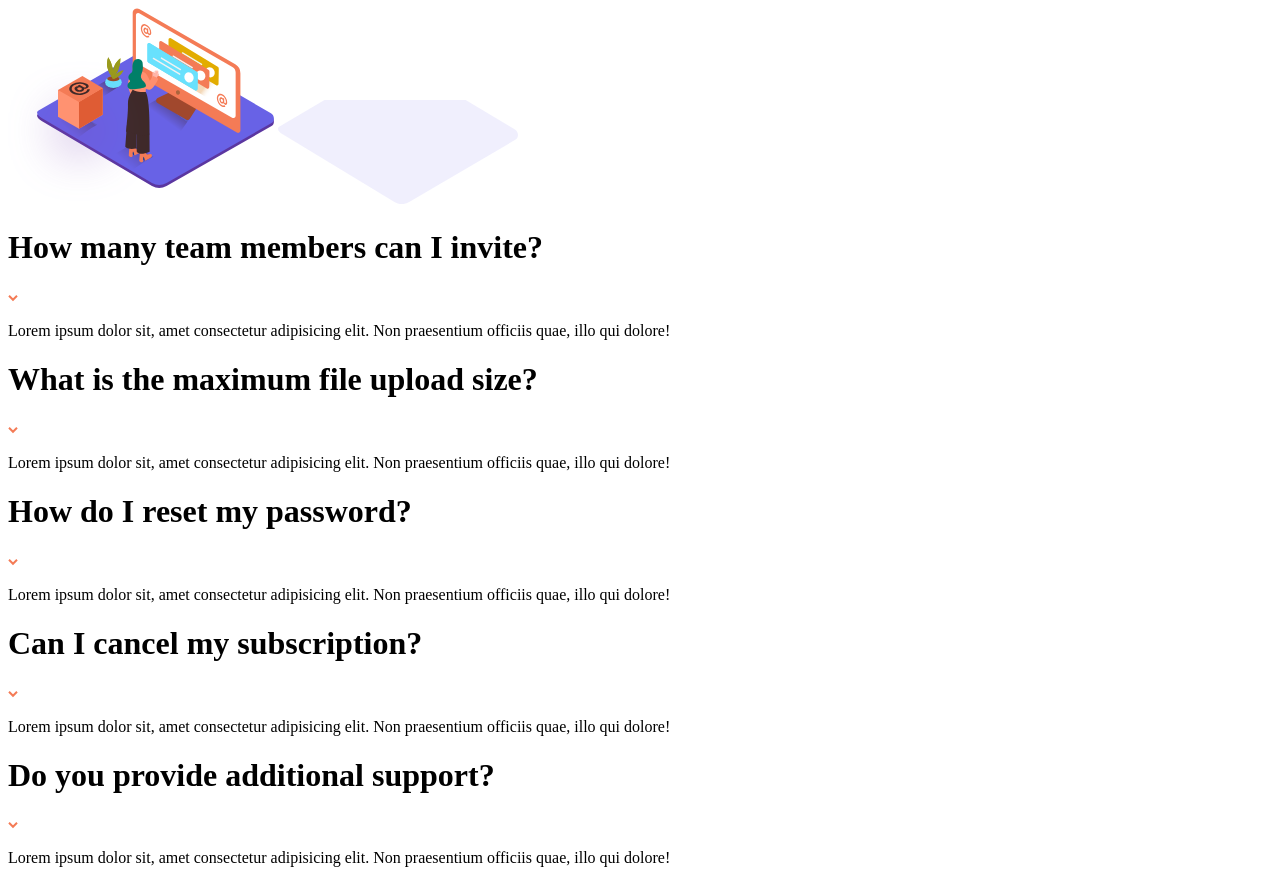
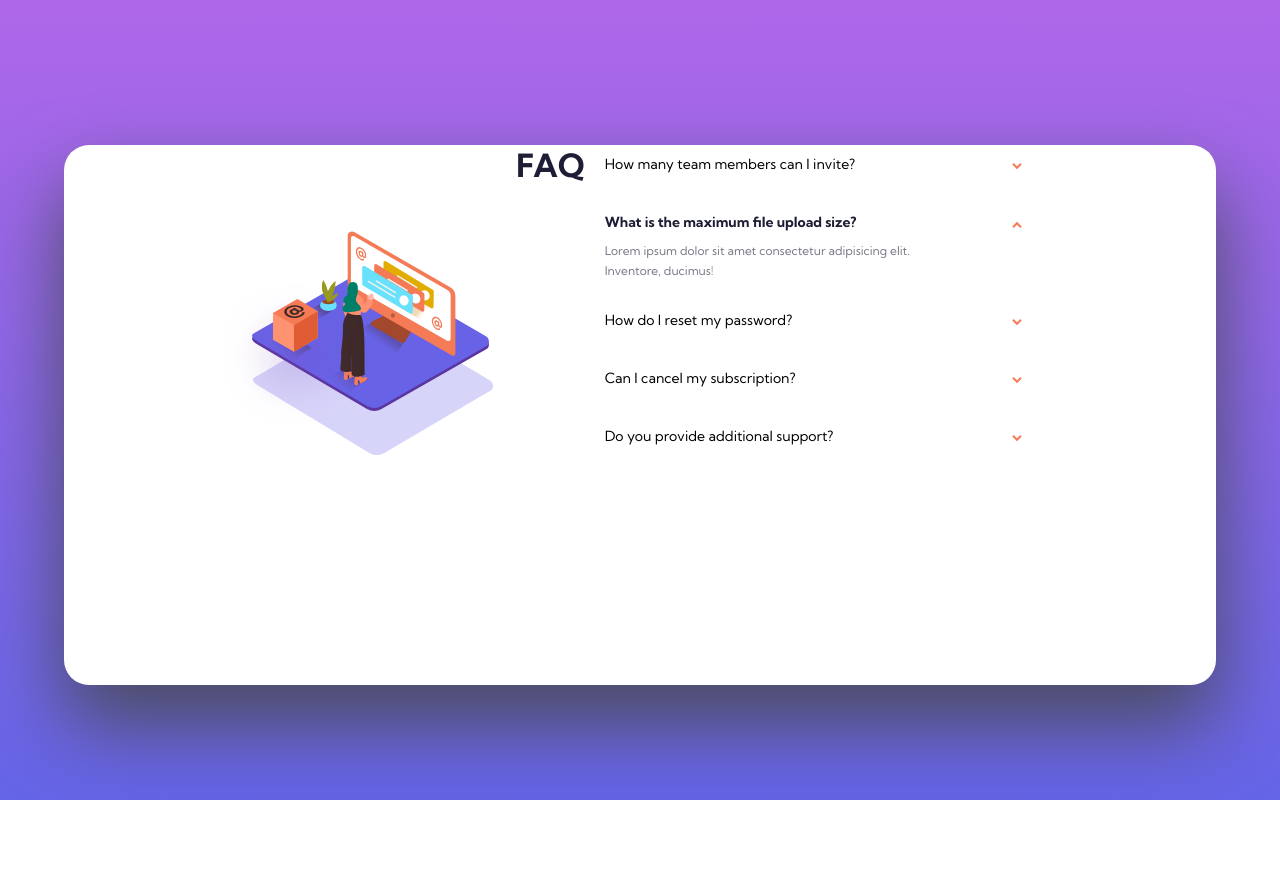
Before and after one commit to m4sc0/faq-accordion-card, a plain HTML site: page index.html in a window 1280 px wide. After the commit the page ends 800 px from the top, so only its background shows below. Drawn offline with Linux system fonts and the light colour scheme.

Commit message:
Added changes in HTML and CSS done

```diff
--- a/index.html
+++ b/index.html
@@ -7,58 +7,63 @@
     <meta name="theme-color" content="hsl(273, 75%, 66%)">
     <link href="https://fonts.googleapis.com/css2?family=Kumbh+Sans:wght@400;700&display=swap" rel="stylesheet">
     <link rel="shortcut icon" href="images/favicon-32x32.png" type="image/x-icon">
+    <link rel="stylesheet" href="style.css">
     <title>FAQ Accordion card</title>
 </head>
 <body>
     <div class="container">
         <div class="img-container">
-            <img src="images/illustration-woman-online-mobile.svg" alt="Image">
-            <img src="images/bg-pattern-mobile.svg" alt="Shadow">
+            <img class="img" src="images/illustration-woman-online-mobile.svg" alt="Image">
+            <!-- Made 3 shadows for better visibility -->
+            <img class="shadow" src="images/bg-pattern-mobile.svg" alt="Shadow">
+            <img class="shadow" src="images/bg-pattern-mobile.svg" alt="Shadow">
+            <img class="shadow" src="images/bg-pattern-mobile.svg" alt="Shadow">
         </div>
+        <h1 class="heading">FAQ</h1>
         <div class="faq-container">
-            <div class="question q1">
+            <div class="question q1 hide">
                 <label for="question" class="q-label">
-                    <h1>How many team members can I invite?</h1>
-                    <img src="images/icon-arrow-down.svg" alt="Arrow">
+                    <h3 class="q-heading" >How many team members can I invite?</h3>
+                    <img  class="q-img" src="images/icon-arrow-down.svg" alt="Arrow">
                 </label>
                 <div class="panel">
-                    <p>Lorem ipsum dolor sit, amet consectetur adipisicing elit. Non praesentium officiis quae, illo qui dolore!</p>
+                    <p>Lorem ipsum dolor sit amet consectetur adipisicing elit. Inventore, ducimus!</p>
                 </div>
             </div>
-            <div class="question q2">
+            <div class="question q2 show">
                 <label for="question" class="q-label">
-                    <h1>What is the maximum file upload size?</h1>
-                    <img src="images/icon-arrow-down.svg" alt="Arrow">
+                    <h3 class="q-heading" >What is the maximum file upload size?</h3>
+                    <img  class="q-img" src="images/icon-arrow-down.svg" alt="Arrow">
                 </label>
                 <div class="panel">
-                    <p>Lorem ipsum dolor sit, amet consectetur adipisicing elit. Non praesentium officiis quae, illo qui dolore!</p>
+                    <p>Lorem ipsum dolor sit amet consectetur adipisicing elit. Inventore, ducimus!</p>
                 </div>
             </div>
-            <div class="question q3">
+            <div class="question q3 hide">
                 <label for="question" class="q-label">
-                    <h1>How do I reset my password?</h1>
-                    <img src="images/icon-arrow-down.svg" alt="Arrow">
+                    <h3 class="q-heading" >How do I reset my password?</h3>
+                    <img  class="q-img" src="images/icon-arrow-down.svg" alt="Arrow">
                 </label>
                 <div class="panel">
-                    <p>Lorem ipsum dolor sit, amet consectetur adipisicing elit. Non praesentium officiis quae, illo qui dolore!</p>
+                    <pLorem ipsum dolor sit amet consectetur adipisicing elit. Inventore, ducimus!!</p>
                 </div>
             </div>
-            <div class="question q4">
+            <div class="question q4 hide">
                 <label for="question" class="q-label">
-                    <h1>Can I cancel my subscription?</h1>
-                    <img src="images/icon-arrow-down.svg" alt="Arrow">
+                    <h3 class="q-heading" >Can I cancel my subscription?</h3>
+                    <img  class="q-img" src="images/icon-arrow-down.svg" alt="Arrow">
                 </label>
                 <div class="panel">
-                    <p>Lorem ipsum dolor sit, amet consectetur adipisicing elit. Non praesentium officiis quae, illo qui dolore!</p>
+                    <p>Lorem ipsum dolor sit amet consectetur adipisicing elit. Inventore, ducimus!</p>
                 </div>
             </div>
-            <div class="question q5">
+            <div class="question q5 hide">
                 <label for="question" class="q-label">
-                    <h1>Do you provide additional support?</h1>
-                    <img src="images/icon-arrow-down.svg" alt="Arrow">
+                    <h3 class="q-heading" >Do you provide additional support?</h3>
+                    <img  class="q-img" src="images/icon-arrow-down.svg" alt="Arrow">
                 </label>
                 <div class="panel">
-                    <p>Lorem ipsum dolor sit, amet consectetur adipisicing elit. Non praesentium officiis quae, illo qui dolore!</p>
+                    <p>Lorem ipsum dolor sit amet consectetur adipisicing elit. Inventore, ducimus!</p>
                 </div>
             </div>
         </div>
--- a/style.css
+++ b/style.css
@@ -0,0 +1,80 @@
+* {
+    border: none;
+    outline: none;
+    margin: 0;
+    padding: 0;
+}
+body {
+    width: 100vw;
+    height: 100vh;
+    background: linear-gradient(to bottom, hsl(273, 75%, 66%), hsl(240, 73%, 65%));
+    display: grid;
+    place-items: center;
+    font-family: 'Kumbh Sans', Arial, Helvetica, sans-serif;
+    font-size: 12px;
+}
+.container {
+    width: 90%;
+    height: 67.5%;
+    margin-top: 30px;
+    position: relative;
+    display: flex;
+    flex-wrap: wrap;
+    justify-content: center;
+    background-color: #fff;
+    border-radius: 25px;
+    filter: drop-shadow(0 40px 40px hsl(237, 12%, 33%));
+}
+.img-container {
+    display: flex;
+    flex-wrap: wrap;
+    align-items: center;
+}
+.img-container .img {
+    margin-left: -15px;
+    margin-right: 27px;
+    margin-top: -128px;
+    margin-bottom: 45px;
+    z-index: 5;
+}
+.img-container .shadow {
+    position: absolute;
+    margin-left: 15px;
+    margin-top: -25px;
+    z-index: 1;
+}
+.heading {
+    font-size: 2rem;
+    color: hsl(238, 29%, 16%);
+}
+.faq-container {
+    /* padding: 1.5rem; */
+    margin-top: -10px;
+}
+.question {
+    padding: 1.25rem;
+}
+.question .q-img {
+    margin-top: -10px;
+    float: right;
+}
+.question.hide .q-heading {
+    font-weight: 400;
+}
+.question.show .q-heading {
+    font-weight: 700;
+    color: hsl(238, 29%, 16%);
+}
+.question.hide .panel p {
+    display: none;
+}
+.question.show .panel p {
+    color: hsl(240, 6%, 50%);
+    margin-top: 10px;
+    margin-bottom: -10px;
+    line-height: 20px;
+    width: 80%;
+}
+.question.show .q-img {
+    transform: rotate(180deg);
+}
```
